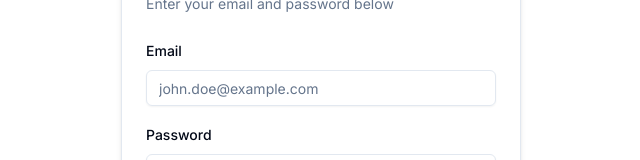
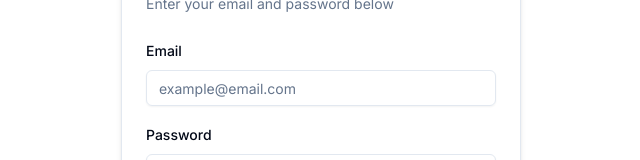
Before and after one commit to Samarthbhat52/next-auth, a Next.js app: page /auth/login in a window 1280 px wide. Shown: the part 224-384 px from the top of the page, without its empty margins (319-959 px from the left). Built offline with nearby package versions, Linux system fonts and the light colour scheme; no server answers.

Commit message:
feat: Update email placeholder text for login form

```diff
--- a/src/components/auth/login-form.tsx
+++ b/src/components/auth/login-form.tsx
@@ -69,7 +69,7 @@ export const LoginForm = () => {
                     <Input
                       {...field}
                       disabled={isPending}
-                      placeholder="john.doe@example.com"
+                      placeholder="example@email.com"
                       type="email"
                     />
                   </FormControl>
```
